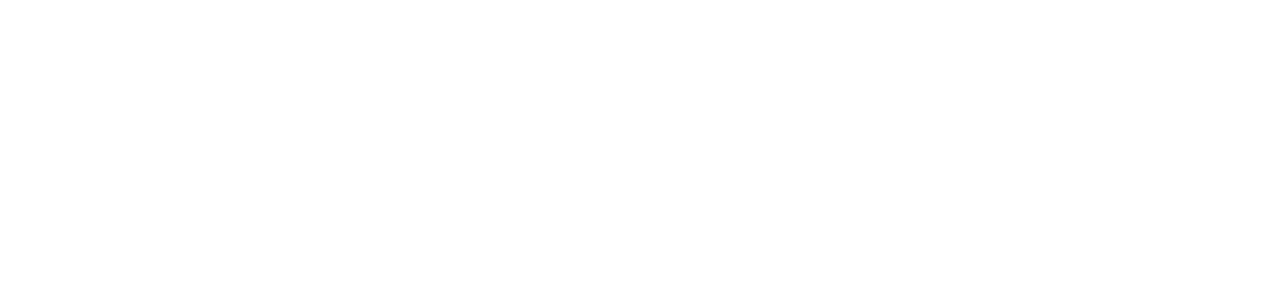
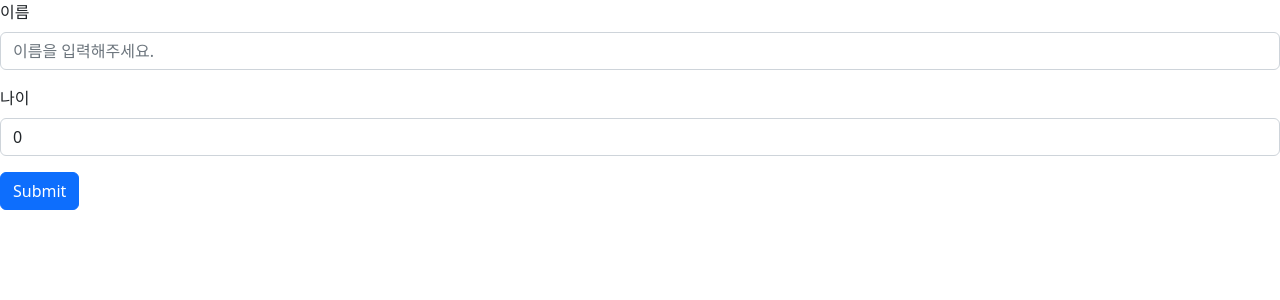
Before and after one commit to K-MHoon/study-schedule-front, a React (Create React App) app: page /member/register in a window 1280 px wide. Before the commit this address had no page. Shown: the top 300 px of the page. Built offline with nearby package versions, Linux system fonts and the light colour scheme.

Commit message:
feat: 스터디 신규 회원 화면 및 기능 구현

```diff
--- a/src/App.js
+++ b/src/App.js
@@ -4,12 +4,14 @@
 import { Route, Routes } from "react-router-dom";
 import HomePage from "./pages/HomePage";
 import MemberListPage from "./pages/member/MemberListPage";
+import MemberRegisterPage from "./pages/member/MemberRegisterPage";
 
 function App() {
     return (
         <Routes>
             <Route path="/" element={<HomePage />} />
             <Route path="/member" element={<MemberListPage />} />
+            <Route path="/member/register" element={<MemberRegisterPage />} />
         </Routes>
     );
 }
--- a/src/components/member/MemberListForm.jsx
+++ b/src/components/member/MemberListForm.jsx
@@ -1,4 +1,3 @@
-import axios from "axios";
 import React, { useEffect, useState } from "react";
 import { Table } from "react-bootstrap";
 import * as api from "../../lib/api";
--- /dev/null
+++ b/src/components/member/MemberRegisterForm.jsx
@@ -0,0 +1,52 @@
+import React, { useCallback, useState } from "react";
+import { Button, Form } from "react-bootstrap";
+
+const MemberRegisterForm = ({ onRegister }) => {
+    const [name, setName] = useState("");
+    const [age, setAge] = useState(0);
+
+    const handleChangeUserName = useCallback((e) => {
+        setName(e.target.value);
+    }, []);
+
+    const handleChangeAge = useCallback((e) => {
+        setAge(e.target.value);
+    }, []);
+
+    const handleSubmit = useCallback(
+        (e) => {
+            e.preventDefault();
+            onRegister(name, age);
+        },
+        [name, age, onRegister]
+    );
+
+    return (
+        <Form onSubmit={handleSubmit}>
+            <Form.Group className="mb-3" controlId="name">
+                <Form.Label>이름</Form.Label>
+                <Form.Control
+                    type="text"
+                    value={name}
+                    onChange={handleChangeUserName}
+                    placeholder="이름을 입력해주세요."
+                />
+            </Form.Group>
+
+            <Form.Group className="mb-3" controlId="age">
+                <Form.Label>나이</Form.Label>
+                <Form.Control
+                    type="text"
+                    value={age}
+                    onChange={handleChangeAge}
+                    placeholder="나이를 입력해주세요."
+                />
+            </Form.Group>
+            <Button variant="primary" type="submit">
+                Submit
+            </Button>
+        </Form>
+    );
+};
+
+export default MemberRegisterForm;
--- /dev/null
+++ b/src/containers/member/MemberRegisterContainer.jsx
@@ -0,0 +1,22 @@
+import React from "react";
+import { useNavigate } from "react-router-dom";
+import MemberRegisterForm from "../../components/member/MemberRegisterForm";
+import { createMember } from "../../lib/api";
+
+const MemberRegisterContainer = () => {
+    const navigate = useNavigate();
+
+    const onRegister = async (name, age) => {
+        try {
+            await createMember(name, age);
+            alert("회원을 생성했습니다.");
+            navigate("/member");
+        } catch (e) {
+            console.log(e);
+        }
+    };
+
+    return <MemberRegisterForm onRegister={onRegister} />;
+};
+
+export default MemberRegisterContainer;
--- a/src/lib/api.js
+++ b/src/lib/api.js
@@ -2,3 +2,5 @@
 
 export const fetchStudyMember = (userNo) => client.get(`/api/member/${userNo}`);
 export const fetchStudyMemberList = () => client.get(`/api/member`);
+export const createMember = (name, age) =>
+    client.post(`/api/member`, { name, age });
--- /dev/null
+++ b/src/pages/member/MemberRegisterPage.jsx
@@ -0,0 +1,12 @@
+import React from "react";
+import MemberRegisterContainer from "../../containers/member/MemberRegisterContainer";
+
+const MemberRegisterPage = () => {
+    return (
+        <div>
+            <MemberRegisterContainer />
+        </div>
+    );
+};
+
+export default MemberRegisterPage;
```
